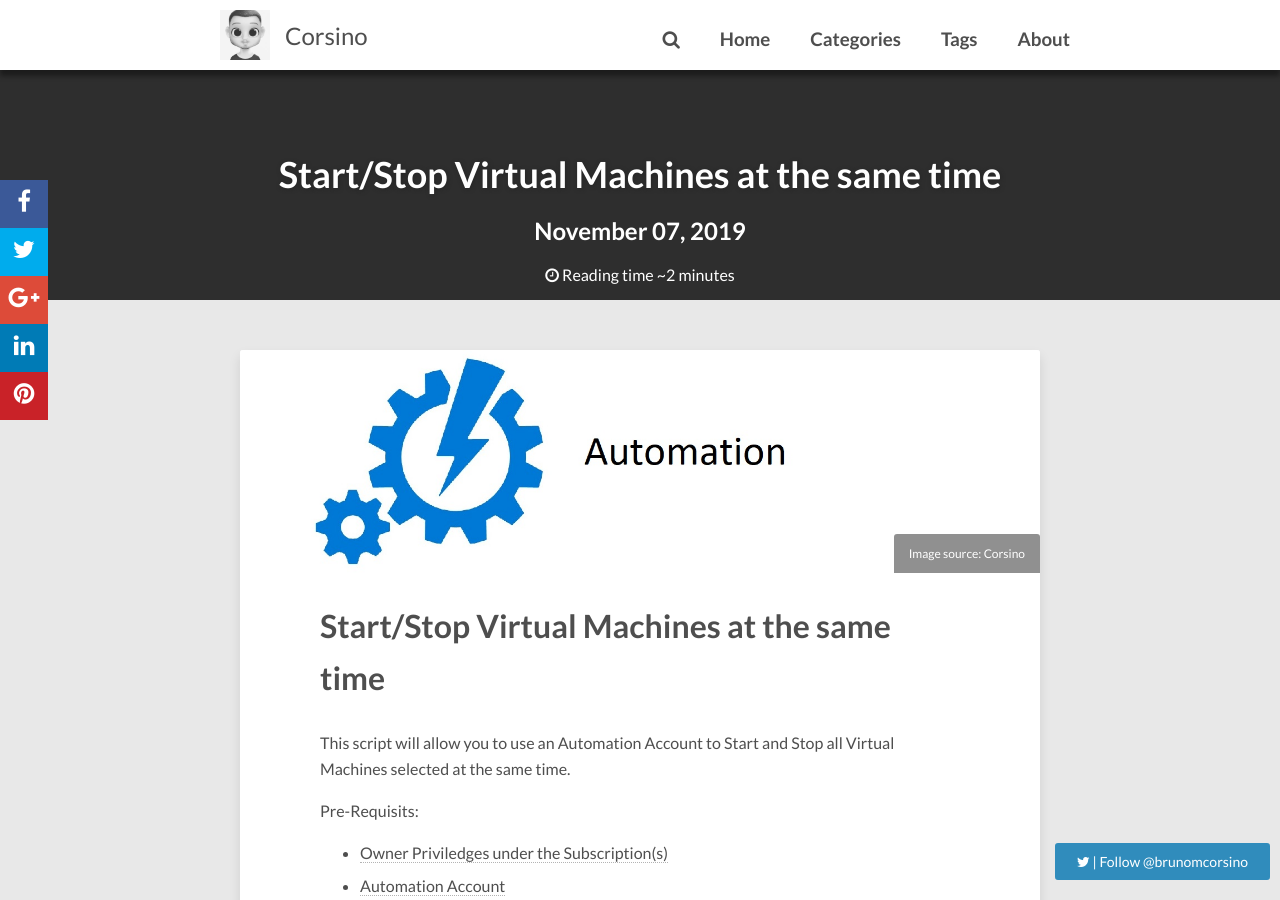
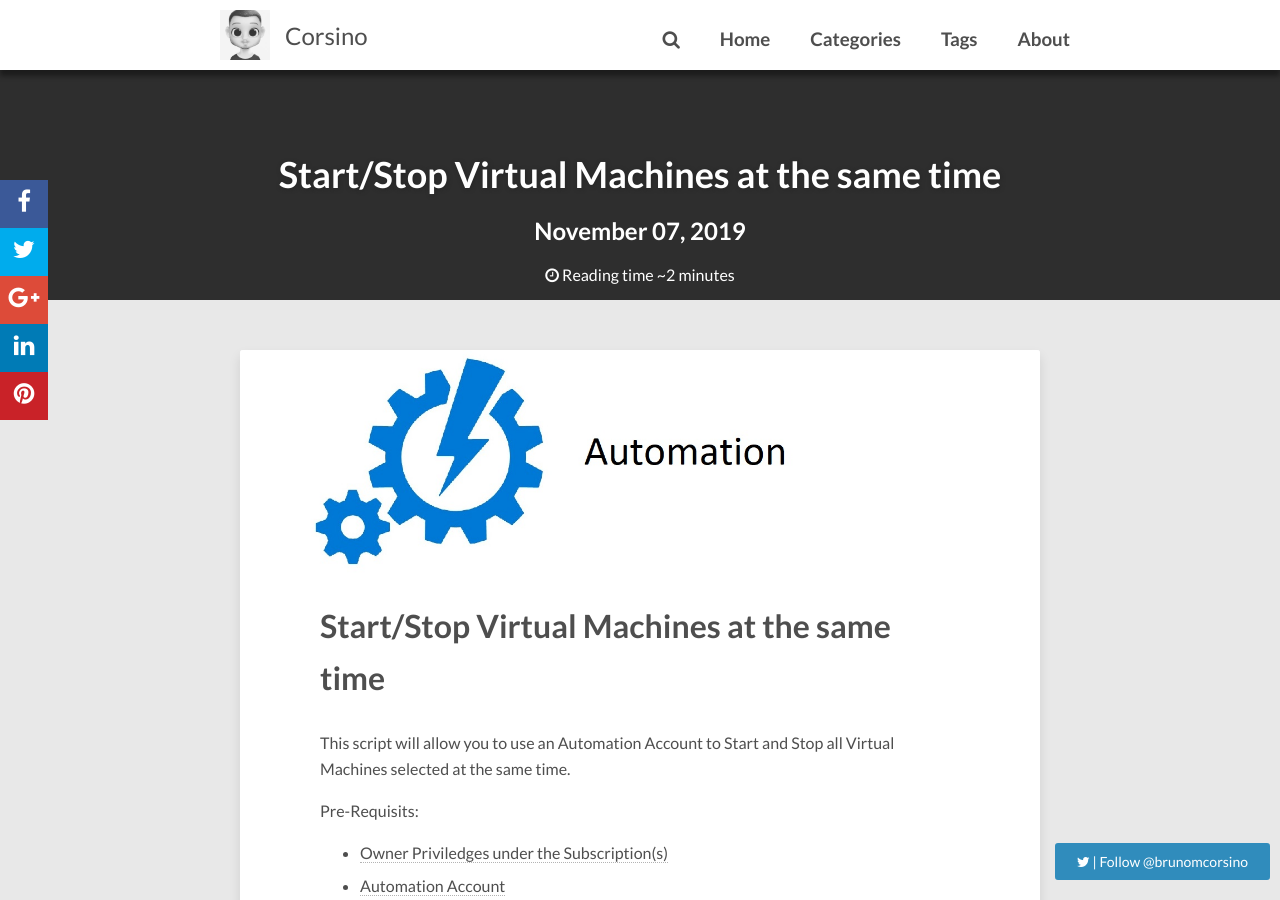
Before and after one commit to bmcorsino/bmcorsino.github.io, a Jekyll site: the page built from _posts/2019-11-07-automation-account-start-stop-vms.md, in a window 1280 px wide and 900 px high. Built offline with Jekyll 4.4.1, drawn with Linux system fonts in a browser that asks for light colours; nearby versions of some CDN libraries; comment, search, counter and statistics services are not loaded.

Commit message:
post update

```diff
--- a/_posts/2019-11-07-automation-account-start-stop-vms.md
+++ b/_posts/2019-11-07-automation-account-start-stop-vms.md
@@ -6,8 +6,8 @@
 tags: [PowerShell, Automation, Virtual Machines]
 categories: [PowerShell, Automation, Virtual Machines]
 image:
-    feature: categories/Azure-automation.jpg
-    credit: Corsino
+    feature: categories/automation.jpg
+
 ---
 This script will allow you to use an Automation Account to Start and Stop all Virtual Machines selected at the same time.
 
```
Also changed, not shown: _posts/2019-11-08-get-vms-across-subscriptions.md (+2 -1 lines), _posts/2019-11-08-snapshot-all-disks.md (+3 -0 lines), images/categories/automation.jpg (renamed from images/categories/Azure-automation.jpg), images/categories/database.jpg (renamed from images/categories/Azure-SQL-Database.jpg), images/categories/powershell.jpg (renamed from images/categories/PowerShell-logo.jpg), images/categories/storage.jpg (renamed from images/categories/azure-storage.jpg), images/categories/vm.jpg (renamed from images/categories/virtual machine.jpg).
